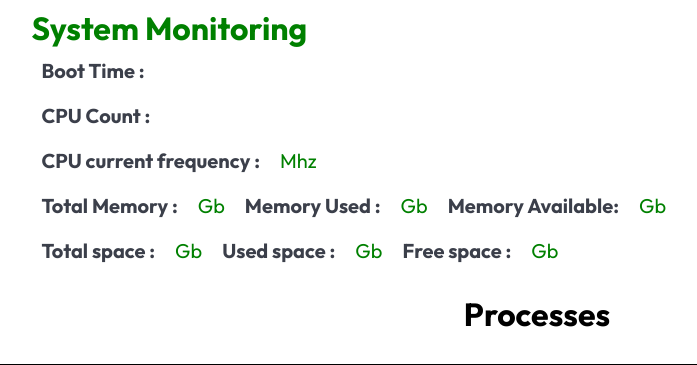
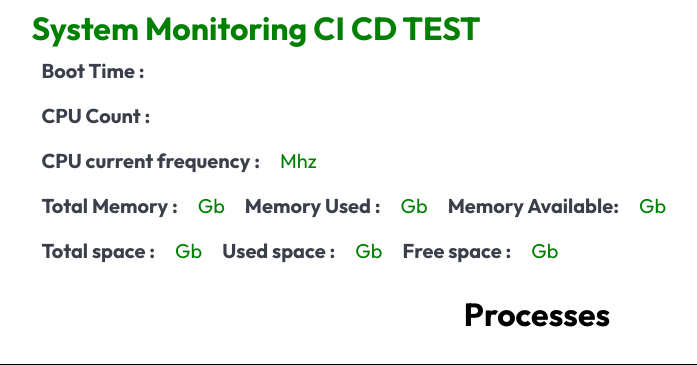
Before and after one commit to jitanshuraut/Devops-Project, a Flask app: template templates/index.html in a window 1280 px wide. Shown: the top 365 px of the page, without its empty margins (103-800 px from the left). Run offline with Flask 2, Linux system fonts and the light colour scheme; the template is opened without the code that fills it, so the values that code supplies are empty; some libraries are stand-ins or nearby versions.

Commit message:
Update index.html

```diff
--- a/templates/index.html
+++ b/templates/index.html
@@ -61,7 +61,7 @@
 
 <body>
     <div class="container">
-        <h1 style="text-align: start;margin: auto; color: green; width: 80%;">System Monitoring</h1>
+        <h1 style="text-align: start;margin: auto; color: green; width: 80%;">System Monitoring CI CD TEST</h1>
         <div class="outer_box_graph">
             <div id="cpu"></div>
             <div id="mem"></div>
```
